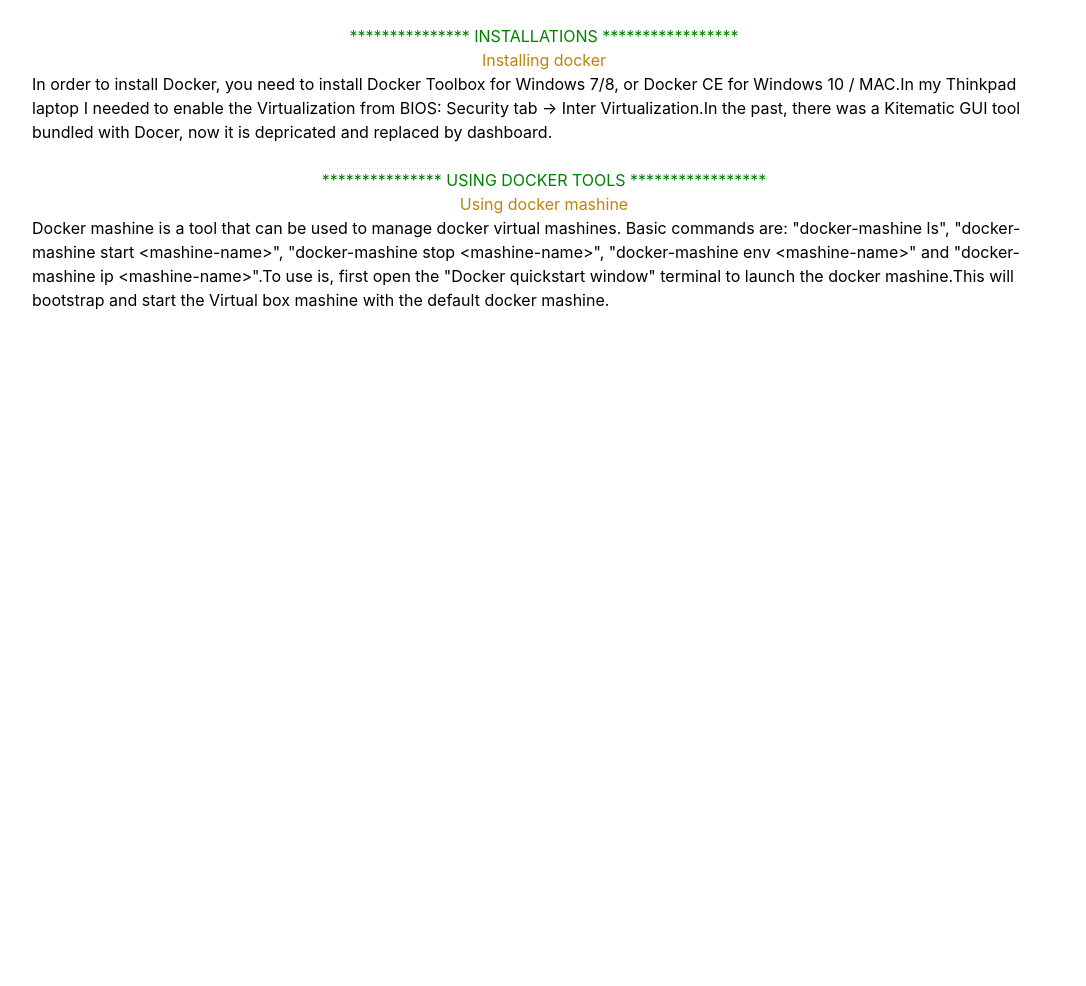
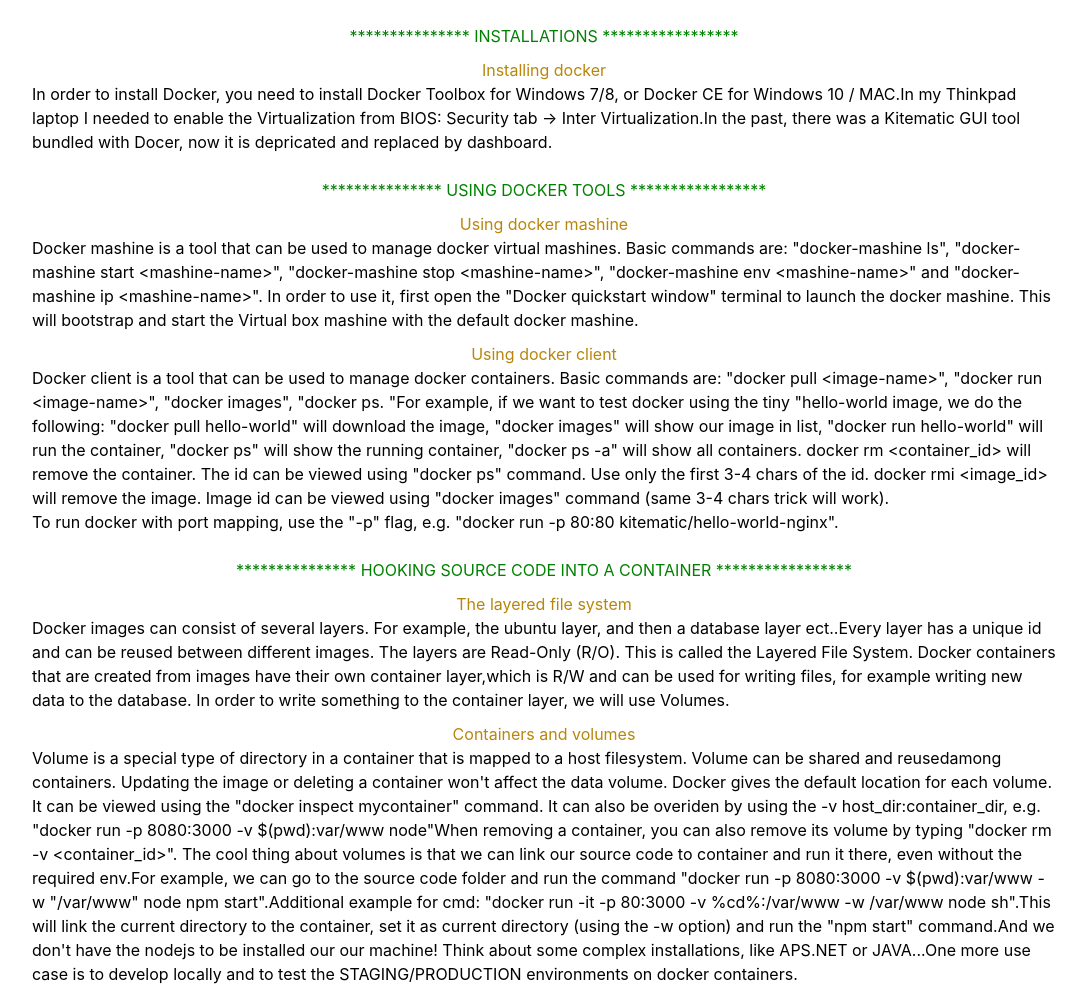
Before and after one commit to LeonYalin/docker-learn, a website built with webpack: page src/index.html in a window 1280 px wide. Shown: the whole page, without its empty margins (96-1182 px from the left). Before the commit the page ends 800 px from the top, so only its background shows below. Built offline with nearby package versions, Linux system fonts and the light colour scheme.

Commit message:
add using docker tools, volumes & dockerfile

```diff
--- /dev/null
+++ b/src/hookingSourceCodeIntoContainer.ts
@@ -0,0 +1,34 @@
+import { delimeterMsg, logF, logToHTML } from "./utils";
+
+function theLayeredFileSystem() {
+  logToHTML('' +
+    'Docker images can consist of several layers. For example, the ubuntu layer, and then a database layer ect..' +
+    'Every layer has a unique id and can be reused between different images. The layers are Read-Only (R/O). ' +
+    'This is called the Layered File System. Docker containers that are created from images have their own container layer,' +
+    'which is R/W and can be used for writing files, for example writing new data to the database. ' +
+    'In order to write something to the container layer, we will use Volumes. '
+  );
+}
+
+function containersAndVolumes() {
+  logToHTML('' +
+    'Volume is a special type of directory in a container that is mapped to a host filesystem. Volume can be shared and reused' +
+    'among containers. Updating the image or deleting a container won\'t affect the data volume. ' +
+    'Docker gives the default location for each volume. It can be viewed using the "docker inspect mycontainer" command. ' +
+    'It can also be overiden by using the -v host_dir:container_dir, e.g. "docker run -p 8080:3000 -v $(pwd):var/www node"' +
+    'When removing a container, you can also remove its volume by typing "docker rm -v <container_id>". ' +
+    'The cool thing about volumes is that we can link our source code to container and run it there, even without the required env.' +
+    'For example, we can go to the source code folder and run the command "docker run -p 8080:3000 -v $(pwd):var/www -w "/var/www" node npm start".' +
+    'Additional example for cmd: "docker run -it -p 80:3000 -v %cd%:/var/www -w /var/www node sh".' +
+    'This will link the current directory to the container, set it as current directory (using the -w option) and run the "npm start" command.' +
+    'And we don\'t have the nodejs to be installed our our machine! Think about some complex installations, like APS.NET or JAVA...' +
+    'One more use case is to develop locally and to test the STAGING/PRODUCTION environments on docker containers.' +
+    ''
+  );
+}
+
+export default function hookingSourceCodeIntoContainer() {
+  delimeterMsg('HOOKING SOURCE CODE INTO A CONTAINER');
+  logF(theLayeredFileSystem);
+  logF(containersAndVolumes);
+}
--- a/src/index.html
+++ b/src/index.html
@@ -32,6 +32,7 @@
     .title {
       text-align: center;
       color: darkgoldenrod;
+      margin-top: 10px;
     }
     .text {
       color: black;
--- a/src/index.ts
+++ b/src/index.ts
@@ -1,7 +1,9 @@
 import installations from "./installations";
 import usingDockerTools from "./usingDockerTools";
+import hookingSourceCodeIntoContainer from "./hookingSourceCodeIntoContainer";
 
 (function main() {
   installations();
   usingDockerTools();
+  hookingSourceCodeIntoContainer();
 }());
--- a/src/usingDockerTools.ts
+++ b/src/usingDockerTools.ts
@@ -4,13 +4,27 @@
   logToHTML('' +
     'Docker mashine is a tool that can be used to manage docker virtual mashines. Basic commands are: ' +
     '"docker-mashine ls", "docker-mashine start <mashine-name>", "docker-mashine stop <mashine-name>", ' +
-    '"docker-mashine env <mashine-name>" and "docker-mashine ip <mashine-name>".' +
-    'To use is, first open the "Docker quickstart window" terminal to launch the docker mashine.' +
+    '"docker-mashine env <mashine-name>" and "docker-mashine ip <mashine-name>". ' +
+    'In order to use it, first open the "Docker quickstart window" terminal to launch the docker mashine. ' +
     'This will bootstrap and start the Virtual box mashine with the default docker mashine.'
+  );
+}
+
+function usingDockerClient() {
+  logToHTML('' +
+    'Docker client is a tool that can be used to manage docker containers. Basic commands are: ' +
+    '"docker pull <image-name>", "docker run <image-name>", "docker images", "docker ps. "' +
+    'For example, if we want to test docker using the tiny "hello-world image, we do the following: ' +
+    '"docker pull hello-world" will download the image, "docker images" will show our image in list, ' +
+    '"docker run hello-world" will run the container, "docker ps" will show the running container, "docker ps -a" will show all containers. ' +
+    'docker rm <container_id> will remove the container. The id can be viewed using "docker ps" command. Use only the first 3-4 chars of the id. ' +
+    'docker rmi <image_id> will remove the image. Image id can be viewed using "docker images" command (same 3-4 chars trick will work).\n' +
+    'To run docker with port mapping, use the "-p" flag, e.g. "docker run -p 80:80 kitematic/hello-world-nginx". '
   );
 }
 
 export default function usingDockerTools() {
   delimeterMsg('USING DOCKER TOOLS');
   logF(usingDockerMashine);
+  logF(usingDockerClient);
 }
```
Also changed, not shown: src/buildingCustomImagesWithDockerfile.ts (added, +46 -0 lines).
